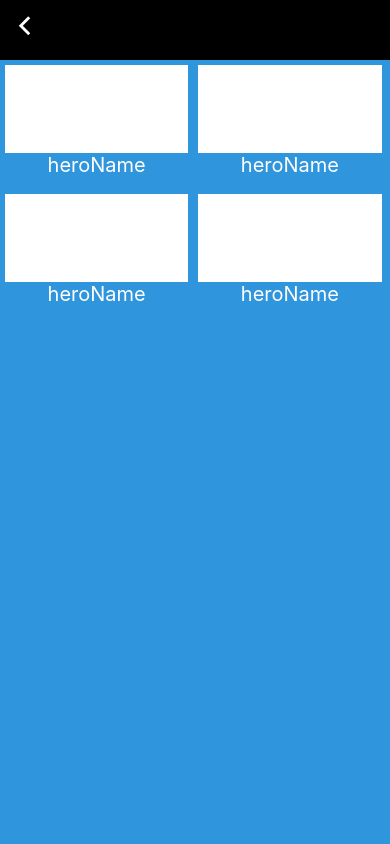
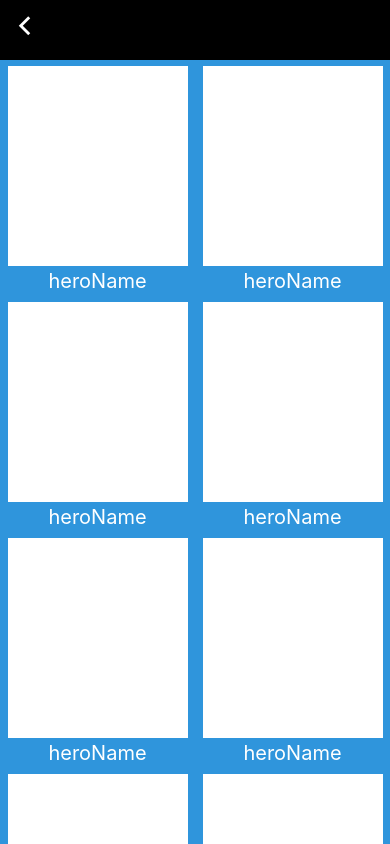
Before and after one commit to kholood-ea/movie-chooser, a React Native app: screen /Root in a window 390 px wide. Built offline with nearby package versions, Linux system fonts and the light colour scheme; what expo-linking would draw is missing.

Commit message:
enhance hero cards styling

```diff
--- a/components/Heros/HeroCard.js
+++ b/components/Heros/HeroCard.js
@@ -26,23 +26,23 @@ export default (props) => {
 };
 const style = StyleSheet.create({
   card: {
-    width: "47%",
-    height: "90%",
-    marginHorizontal: 5,
+    flex: 1,
+    // width: "50%",
+    // height: 150,
     alignItems: "center",
-    marginBottom: 100,
-    marginTop: 5,
+    marginVertical: 3,
   },
   container: {
-    width: "100%",
-    height: "95%",
-    justifyContent: "space-around",
+    // width: "100%",
+    // height: "95%",
+    // justifyContent: "space-around",
     alignItems: "center",
   },
   heroImage: {
     backgroundColor: "white",
-    width: "100%",
-    height: "80%",
+    width: 180,
+    height: 200,
+    marginVertical: 3,
   },
   heroName: {
     fontSize: 20,
--- a/screens/Heros/components/HerosList.js
+++ b/screens/Heros/components/HerosList.js
@@ -12,12 +12,14 @@ import { HeroCard } from "../../../components/Heros";
 
 export default () => {
   return (
-    <FlatList
-      numColumns={2}
-      style={{ backgroundColor: "#2f95dc" }}
-      data={[1, 2, 3, 4]}
-      renderItem={() => <HeroCard />}
-      // keyExtractor={(item) => item.id}
-    />
+    <View style={{ flex: 1 }}>
+      <FlatList
+        numColumns={2}
+        style={{ backgroundColor: "#2f95dc" }}
+        data={[1, 2, 3, 4, 5, 6, 7, 8]}
+        renderItem={() => <HeroCard />}
+        keyExtractor={(item) => item}
+      />
+    </View>
   );
 };
```
